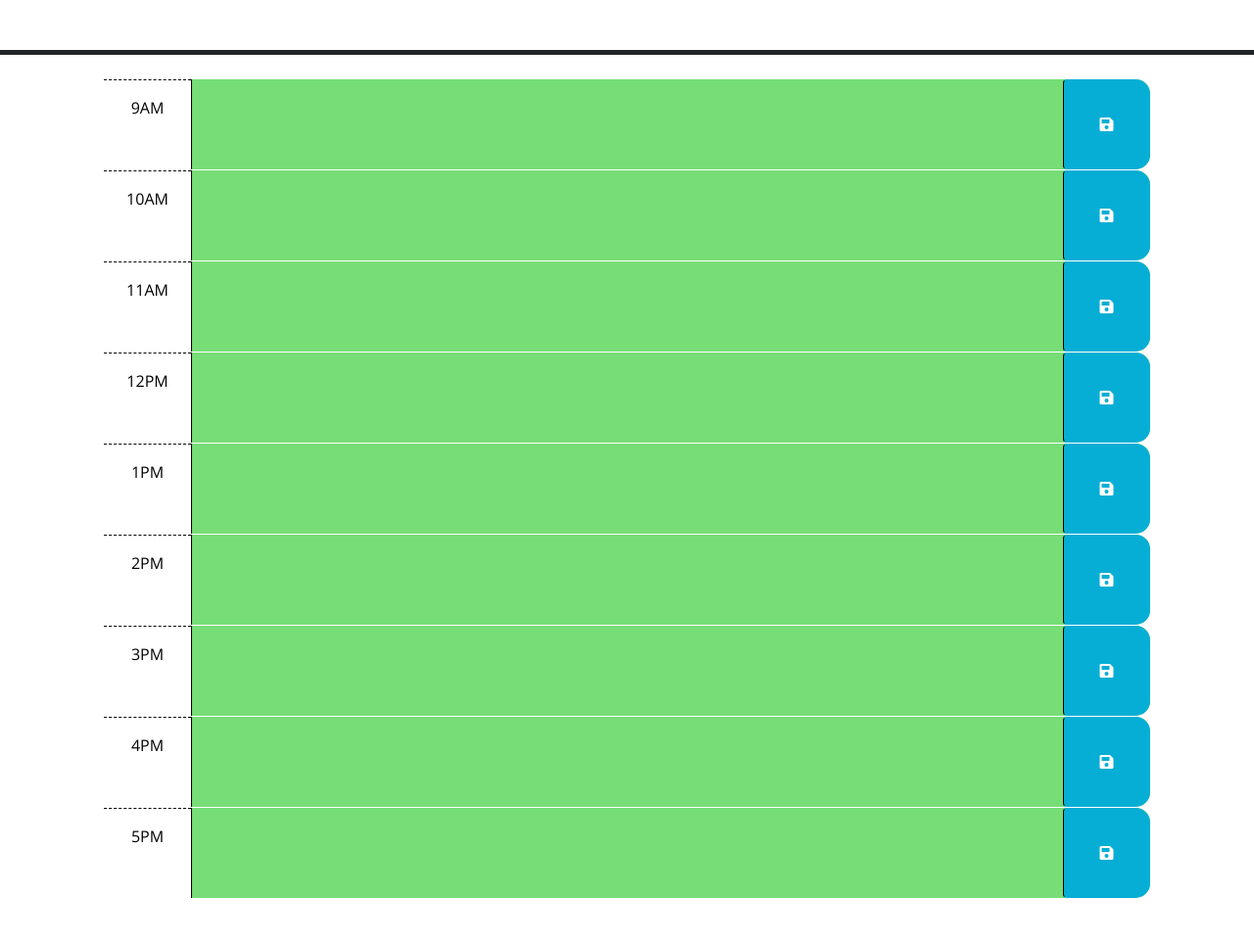
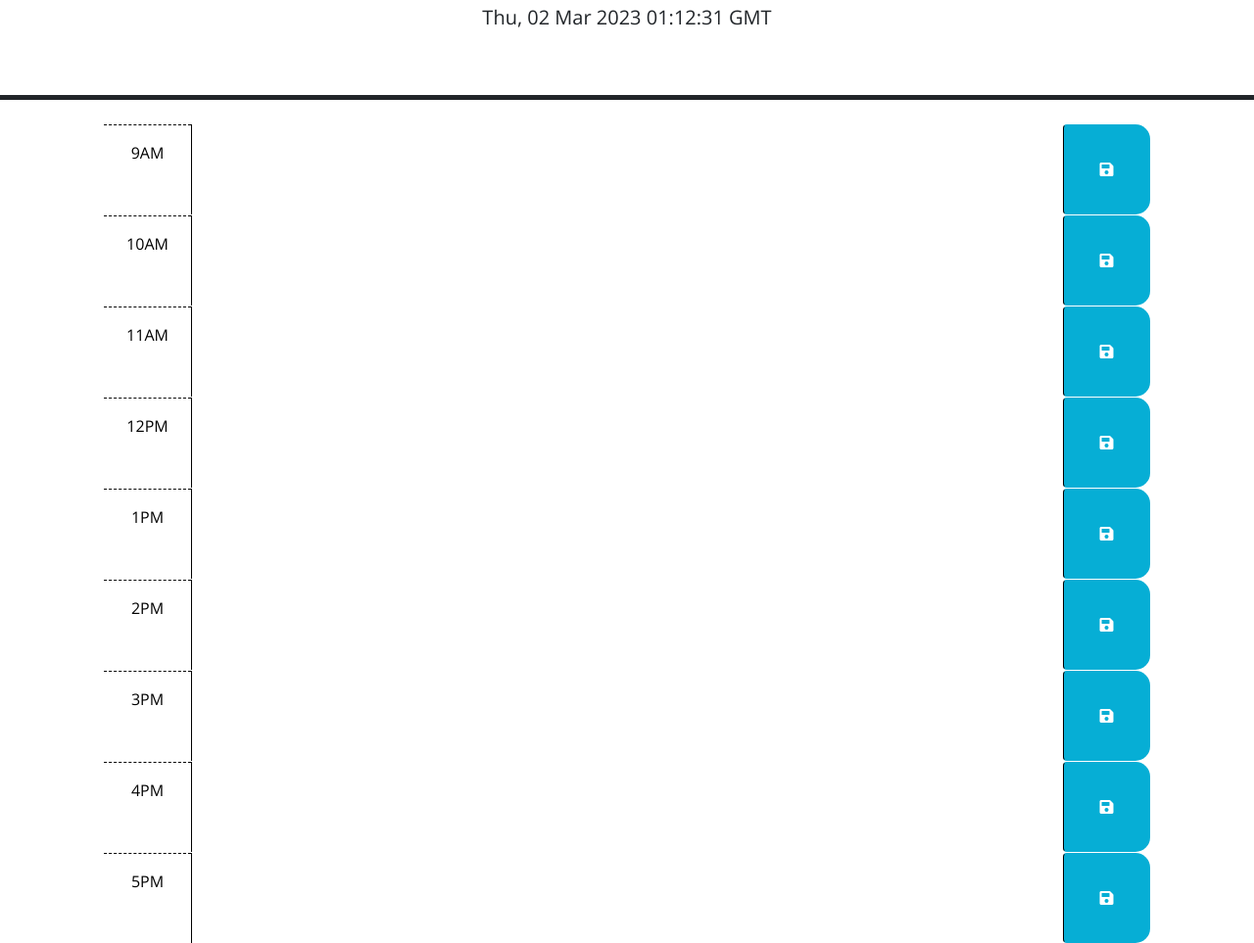
Before and after one commit to sandragruiz/daily-planner, a plain HTML site: page index.html in a window 1280 px wide. Shown: the part 176-1139 px from the top of the page at 98% size. Before the commit the page ends 1093 px from the top, so only its background shows below. Drawn offline with nearby package versions, Linux system fonts and the light colour scheme.

Commit message:
commented html and js

```diff
--- a/index.html
+++ b/index.html
@@ -4,6 +4,7 @@
     <meta charset="UTF-8" />
     <meta name="viewport" content="width=device-width, initial-scale=1.0" />
     <meta http-equiv="X-UA-Compatible" content="ie=edge" />
+    <!--Third party style API-->
     <link
       rel="stylesheet"
       href="https://cdn.jsdelivr.net/npm/bootstrap@5.1.3/dist/css/bootstrap.min.css"
@@ -18,30 +19,24 @@
       href="https://fonts.googleapis.com/css?family=Open+Sans&display=swap"
       rel="stylesheet"
     />
+    <!--CSS stylesheet-->
     <link rel="stylesheet" href="style.css" />
 
     <title>Work Day Scheduler</title>
   </head>
 
   <body>
+    <!--Header with time and date-->
     <header class="p-5 mb-4 border-5 border-bottom border-dark text-center">
       <h1 class="display-3">Work Day Scheduler</h1>
       <p class="lead">A simple calendar app for scheduling your work day</p>
       <p id="currentDay" class="lead"></p>
     </header>
+
+    <!--Time blocks-->
     <div class="container-lg px-5">
-      <!-- Use class for "past", "present", and "future" to apply styles to the
-        time-block divs accordingly. The javascript will need to do this by
-        adding/removing these classes on each div by comparing the hour in the
-        id to the current hour. The html provided below is meant to be an example
-        demonstrating how the css provided can be leveraged to create the
-        desired layout and colors. The html below should be removed or updated
-        in the finished product. Remember to delete this comment once the
-        code is implemented.
-        -->
 
-      <!-- Example of a past time block. The "past" class adds a gray background color. -->
-      <div id="hour-9" class="row time-block past present future">
+      <div id="hour-9" class="row time-block">
         <div class="col-2 col-md-1 hour text-center py-3">9AM</div>
         <textarea class="col-8 col-md-10 description" rows="3"> </textarea>
         <button class="btn saveBtn col-2 col-md-1" aria-label="save">
@@ -49,8 +44,7 @@
         </button>
       </div>
 
-      <!-- Example of a a present time block. The "present" class adds a red background color. -->
-      <div id="hour-10" class="row time-block past present future">
+      <div id="hour-10" class="row time-block">
         <div class="col-2 col-md-1 hour text-center py-3">10AM</div>
         <textarea class="col-8 col-md-10 description" rows="3"> </textarea>
         <button class="btn saveBtn col-2 col-md-1" aria-label="save">
@@ -58,16 +52,15 @@
         </button>
       </div>
 
-      <!-- Example of a future time block. The "future" class adds a green background color. -->
-      <div id="hour-11" class="row time-block past present future">
+      <div id="hour-11" class="row time-block">
         <div class="col-2 col-md-1 hour text-center py-3">11AM</div>
         <textarea class="col-8 col-md-10 description" rows="3"> </textarea>
         <button class="btn saveBtn col-2 col-md-1" aria-label="save">
           <i class="fas fa-save" aria-hidden="true"></i>
         </button>
       </div>
-      <!---->
-      <div id="hour-12" class="row time-block past present future">
+
+      <div id="hour-12" class="row time-block">
         <div class="col-2 col-md-1 hour text-center py-3">12PM</div>
         <textarea class="col-8 col-md-10 description" rows="3"> </textarea>
         <button class="btn saveBtn col-2 col-md-1" aria-label="save">
@@ -75,7 +68,7 @@
         </button>
       </div>
 
-      <div id="hour-13" class="row time-block past present future">
+      <div id="hour-13" class="row time-block">
         <div class="col-2 col-md-1 hour text-center py-3">1PM</div>
         <textarea class="col-8 col-md-10 description" rows="3"> </textarea>
         <button class="btn saveBtn col-2 col-md-1" aria-label="save">
@@ -83,7 +76,7 @@
         </button>
       </div>
 
-      <div id="hour-14" class="row time-block past present future">
+      <div id="hour-14" class="row time-block">
         <div class="col-2 col-md-1 hour text-center py-3">2PM</div>
         <textarea class="col-8 col-md-10 description" rows="3"> </textarea>
         <button class="btn saveBtn col-2 col-md-1" aria-label="save">
@@ -91,7 +84,7 @@
         </button>
       </div>
 
-      <div id="hour-15" class="row time-block past present future">
+      <div id="hour-15" class="row time-block">
         <div class="col-2 col-md-1 hour text-center py-3">3PM</div>
         <textarea class="col-8 col-md-10 description" rows="3"> </textarea>
         <button class="btn saveBtn col-2 col-md-1" aria-label="save">
@@ -99,7 +92,7 @@
         </button>
       </div>
 
-      <div id="hour-16" class="row time-block past present future">
+      <div id="hour-16" class="row time-block">
         <div class="col-2 col-md-1 hour text-center py-3">4PM</div>
         <textarea class="col-8 col-md-10 description" rows="3"> </textarea>
         <button class="btn saveBtn col-2 col-md-1" aria-label="save">
@@ -107,7 +100,7 @@
         </button>
       </div>
 
-      <div id="hour-17" class="row time-block past present future">
+      <div id="hour-17" class="row time-block">
         <div class="col-2 col-md-1 hour text-center py-3">5PM</div>
         <textarea class="col-8 col-md-10 description" rows="3"> </textarea>
         <button class="btn saveBtn col-2 col-md-1" aria-label="save">
@@ -115,12 +108,14 @@
         </button>
       </div>
 
+      <!--Third party JS APIs-->
     <script src="https://code.jquery.com/jquery-3.4.1.min.js"></script>
     <script
       src="https://cdn.jsdelivr.net/npm/dayjs@1.11.3/dayjs.min.js"
       integrity="sha256-iu/zLUB+QgISXBLCW/mcDi/rnf4m4uEDO0wauy76x7U="
       crossorigin="anonymous"
     ></script>
+    <!--JavaScript file-->
     <script src="script.js"></script>
   </body>
 </html>
--- a/script.js
+++ b/script.js
@@ -1,36 +1,26 @@
-// Wrap all code that interacts with the DOM in a call to jQuery to ensure that
-// the code isn't run until the browser has finished rendering all the elements
-// in the html.
+// Variables
 
 var saveBtnEl = $('.saveBtn');
 var timeBlockEl = $('.time-block');
 
+// Set and display current date
+
 var today = dayjs();
-  $('#currentDay').html(today);
+  $('#currentDay').text(today);
+
+// Event listener for clicking on save button
 
 $(document).ready(function() {
   saveBtnEl.on('click', function () {
     var text = $(this).siblings('.description').val();
     var time = $(this).parent().attr('id');
 
+    //set local storage key value pairs
     localStorage.setItem(time, JSON.stringify(text));
 })
-  // TODO: Add a listener for click events on the save button. This code should
-  // use the id in the containing time-block as a key to save the user input in
-  // local storage. HINT: What does `this` reference in the click listener
-  // function? How can DOM traversal be used to get the "hour-x" id of the
-  // time-block containing the button that was clicked? How might the id be
-  // useful when saving the description in local storage?
-
-
-  // TODO: Add code to apply the past, present, or future class to each time
-  // block by comparing the id to the current hour. HINTS: How can the id
-  // attribute of each time-block be used to conditionally add or remove the
-  // past, present, and future classes? How can Day.js be used to get the
-  // current hour in 24-hour time?
 
   function timeTracker() {
-    var currentTime = dayjs().hour(); // gets current hour
+    var currentTime = dayjs().hour(); // get current hour
 
     timeBlockEl.each(function () {  // check conditions for time blocks
       var blockTime = parseInt($(this).attr('id').split('hour')[1]);
@@ -52,10 +42,8 @@ $(document).ready(function() {
       }
         })
           }
-  //
-  // TODO: Add code to get any user input that was saved in localStorage and set
-  // the values of the corresponding textarea elements. HINT: How can the id
-  // attribute of each time-block be used to do this?
+
+  //Get user input through local storage
 
     $('#hour-9 .description').JSON.parse(localStorage.getItem(time, text));
     $('#hour-10 .description').JSON.parse(localStorage.getItem(time, text));
```
